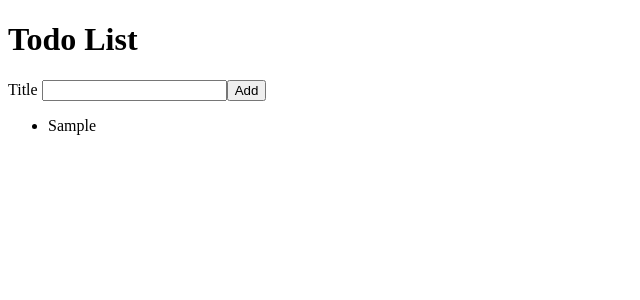
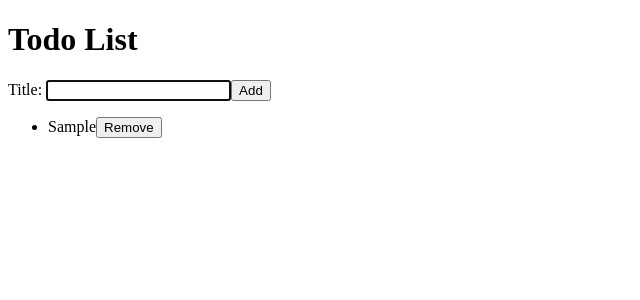
Before and after one commit to yaninacruz/react-todo, a React (Create React App) app: page / in a window 1280 px wide. Both pictures are taken after typing "Sample" into the empty fields and a click on the button "Add". Shown: the top 300 px of the page, without its empty margins (0-640 px from the left). Built offline with nearby package versions, Linux system fonts and the light colour scheme; the HTML template or start-up script is replaced by a standard one.

Commit message:
completed lesson 1-6

```diff
--- a/src/AddTodoForm.js
+++ b/src/AddTodoForm.js
@@ -1,4 +1,5 @@
 import React, { useState} from "react";
+import InputWithLabel from "./InputWithLabel";
 
 const AddTodoForm = ({ onAddTodo }) => {
   const [todoTitle, setTodoTitle] = useState("");
@@ -24,14 +25,13 @@
 
   return (
         <form onSubmit={handleAddTodo}>
-        <label htmlFor="todoTitle">Title </label>
-        <input
-        type="text"
-        id="todoTitle"
-        name="todoTitle"
-        value={todoTitle}
-        onChange={handleTitleChange} />
-        <button type="submit">Add</button>
+          <InputWithLabel
+            children="Title: "
+            value={todoTitle}
+            onChange={handleTitleChange}
+          />
+          <button type="submit">Add</button>
+
       </form>
 
     );
--- a/src/App.js
+++ b/src/App.js
@@ -21,11 +21,16 @@
     setTodoList([...todoList, newTodo]);
   };
 
+  const removeTodo = (id) => {
+    const updatedTodoList = todoList.filter((todo) => todo.id !== id);
+    setTodoList(updatedTodoList);
+  };
+
 return (
   <>
     <h1>Todo List</h1>
     <AddTodoForm onAddTodo={addTodo} />
-    <TodoList todoList={todoList} />
+    <TodoList todoList={todoList} onRemoveTodo = {removeTodo} />
      </>
   );
 };
--- /dev/null
+++ b/src/InputWithLabel.js
@@ -0,0 +1,29 @@
+import React, { useRef, useEffect } from 'react';
+
+const InputWithLabel = ({ children, value, onChange }) => {
+    const inputRef = useRef();
+
+    useEffect(() => {
+        inputRef.current.focus();
+    },);
+
+
+    return (
+        <>
+        <label htmlFor="todoTitle">{children}</label>
+        <input
+        ref={inputRef}
+            id="todoTitle"
+            type="text"
+            value={value}
+            onChange={onChange}
+            name="todoTitle"
+
+        />
+        </>
+    );
+};
+
+
+
+export default InputWithLabel;
--- a/src/TodoList.js
+++ b/src/TodoList.js
@@ -2,10 +2,10 @@
 import TodoListItem from './TodoListItem';
 
 
-const TodoList = ({ todoList }) => (
+const TodoList = ({ todoList, onRemoveTodo }) => (
 <ul>
         {todoList.map((item) => (
-          <TodoListItem key={item.id} todo={item}  />
+          <TodoListItem key={item.id} todo={item}  onRemoveTodo={onRemoveTodo}/>
         ))}
       </ul>
 
--- a/src/TodoListItem.js
+++ b/src/TodoListItem.js
@@ -1,8 +1,15 @@
 import React from 'react';
 
-const TodoListItem = ({ todo }) => {
+const TodoListItem = ({ todo, onRemoveTodo }) => {
+    const handleRemoveClick = () => {
+        onRemoveTodo (todo.id);
+    };
+
     return (
-        <li>{todo.title}</li>
+        <li>
+        {todo.title}
+        <button type='button' onClick={handleRemoveClick}>Remove</button>
+        </li>
     );
 };
 
```
